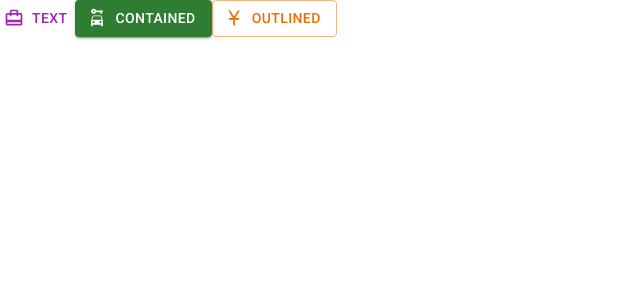
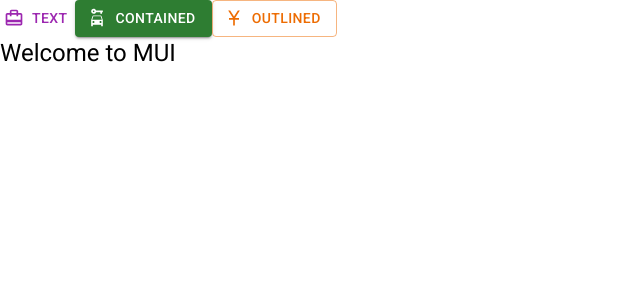
Before and after one commit to philsmirnoff/tutorial, a React (Create React App) app in the folder udemy/mui2/: page / in a window 1280 px wide. Shown: the top 300 px of the page, without its empty margins (0-640 px from the left). Built offline with nearby package versions, Linux system fonts and the light colour scheme.

Commit message:
added typography

```diff
--- a/udemy/mui2/src/App.js
+++ b/udemy/mui2/src/App.js
@@ -1,4 +1,4 @@
-import { Button } from '@mui/material';
+import { Button, Typography } from '@mui/material';
 import CarRentalIcon from '@mui/icons-material/CarRental';
 import CardTravelIcon from '@mui/icons-material/CardTravel';
 import CurrencyYuanIcon from '@mui/icons-material/CurrencyYuan';
@@ -27,6 +27,9 @@ function App() {
        >
         Outlined
       </Button>
+      <Typography variant="h5">
+        Welcome to MUI
+      </Typography>
     </div>
   );
 }
```
